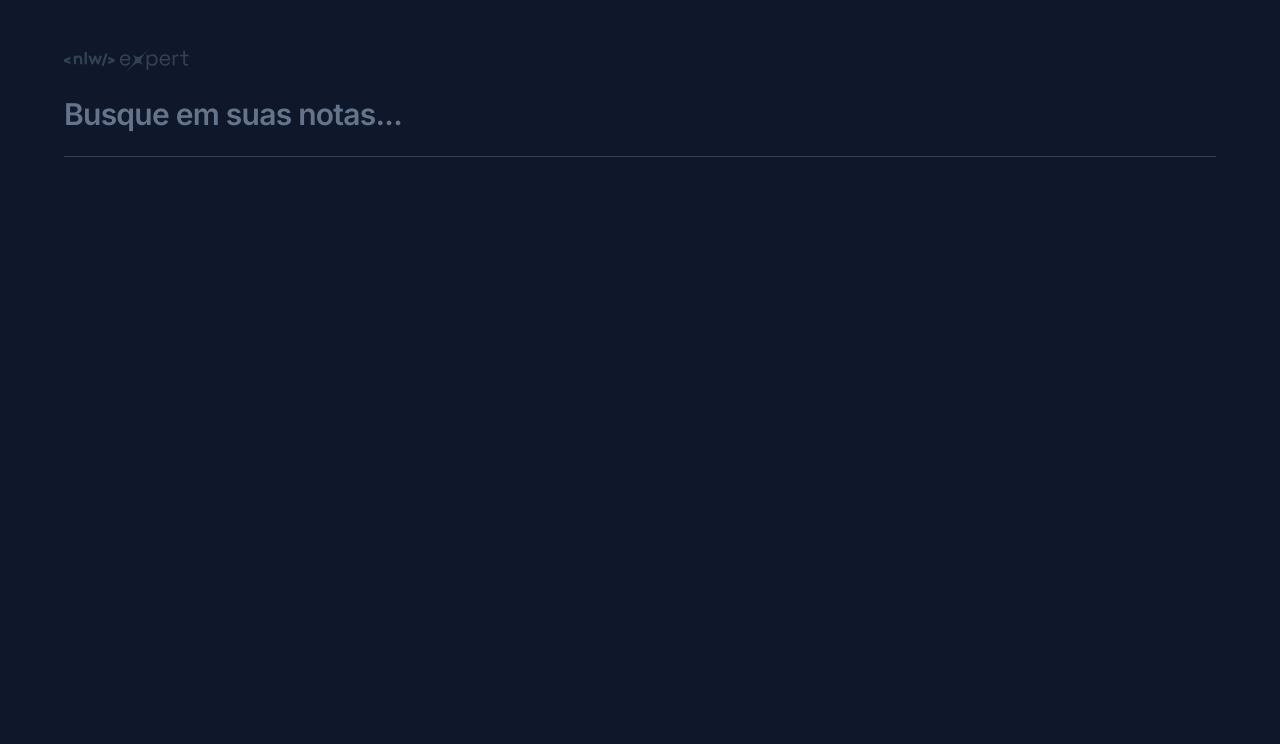
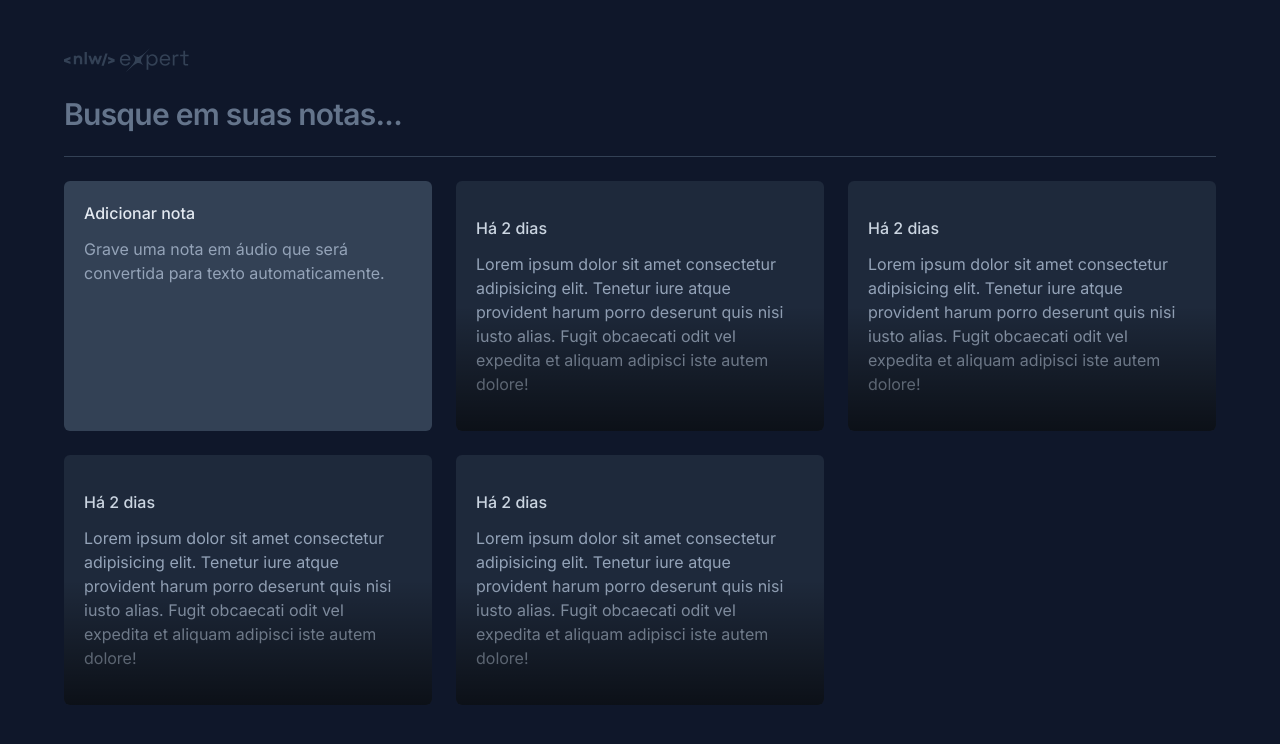
Before and after one commit to welisonw/nlw14-expert-react-notes, a React (Vite) app: page / in a window 1280 px wide. Shown: the top 744 px of the page. Built offline with nearby package versions, Linux system fonts and the light colour scheme.

Commit message:
feat(App.tsx): added NewNoteCard and NoteCard to App.tsx

```diff
--- a/src/App.tsx
+++ b/src/App.tsx
@@ -1,4 +1,7 @@
 import Logo from './assets/logo.svg';
+
+import { NewNoteCard } from './components/NewNoteCard';
+import { NoteCard } from './components/NoteCard';
 
 export function App() {
 	return (
@@ -14,6 +17,15 @@ export function App() {
 			</form>
 
 			<div className='h-px bg-slate-700' />
+
+			<div className='grid grid-cols-3 gap-6 auto-rows-[250px]'>
+				<NewNoteCard />
+
+				<NoteCard />
+				<NoteCard />
+				<NoteCard />
+				<NoteCard />
+			</div>
 		</div>
 	);
 }
```
